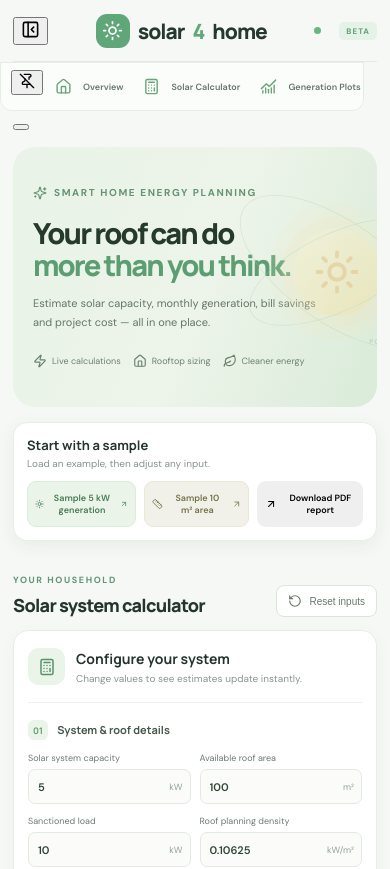
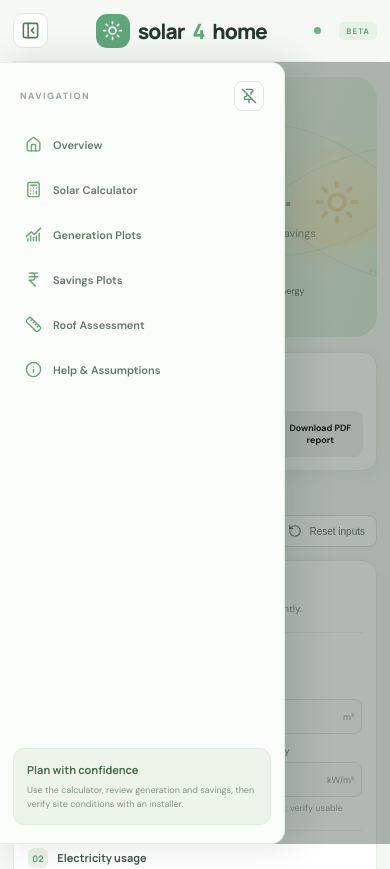
Before and after one commit to puneetnarayan/solar4home, a React (Vite) app: page / in a window 390 px wide. Shown: the top 869 px of the page. Built offline with nearby package versions, Linux system fonts and the light colour scheme.

Commit message:
Style collapsible pinned sidebar navigation

```diff
--- a/src/styles.css
+++ b/src/styles.css
@@ -17,3 +17,39 @@
 #overview,#calculator,#generation,#savings,#roof,#help{scroll-margin-top:20px}
 @media(max-width:900px){.shell{padding:0 20px}.sidebar{position:sticky;top:0;left:auto;width:100%;height:auto;bottom:auto;z-index:30;flex-direction:row;overflow-x:auto;padding:8px 5px;border:1px solid #e5ece4;border-radius:0 0 12px 12px;gap:4px}.side-label,.side-tip{display:none}.sidebar>a{white-space:nowrap;padding:9px 10px;font-size:10px}.plot-grid{grid-template-columns:1fr}}
 @media(max-width:600px){.shell{padding:0 13px}.sidebar{margin:0 -13px;padding:7px 10px}.sidebar>a{font-size:9px;padding:8px}.plot-grid{gap:10px}}
+
+
+/* Collapsible, pinnable sidebar navigation */
+.shell.sidebar-open{padding-left:250px!important;padding-right:34px!important}
+.shell.sidebar-closed{padding-left:34px!important;padding-right:34px!important}
+.topbar{position:relative;gap:14px}
+.hamburger{width:38px;height:38px;flex:0 0 38px;display:grid;place-items:center;border:1px solid #dfe9df;background:#fff;color:#527d5c;border-radius:10px;cursor:pointer;transition:.18s}
+.hamburger:hover,.pin-button:hover{background:#eaf4e9}
+.sidebar{top:76px!important;left:max(0px,calc((100vw - 1440px)/2))!important;width:205px!important;bottom:0!important;height:auto!important;z-index:40!important;padding:20px 13px!important;border-radius:0!important;overflow-y:auto;transition:transform .22s ease,opacity .22s ease!important;box-shadow:8px 0 24px #3046320b}
+.sidebar.is-open{transform:translateX(0);opacity:1;pointer-events:auto}
+.sidebar.is-closed{transform:translateX(-105%);opacity:0;pointer-events:none}
+.sidebar-head{display:flex;align-items:center;justify-content:space-between;padding:0 7px 9px}
+.sidebar-head .side-label{padding:0}
+.pin-button{width:30px;height:30px;display:grid;place-items:center;border:1px solid #dfe9df;background:#fff;color:#5b9168;border-radius:8px;cursor:pointer}
+.sidebar.sidebar-pinned .pin-button{background:#e5f2e7;border-color:#cfe4d2}
+.sidebar>a{min-height:41px}
+.sidebar-scrim{display:none}
+#overview,#calculator,#generation,#savings,#roof,#help{scroll-margin-top:92px}
+.savings-panel{margin-top:14px}
+.savings-chart{height:205px}
+@media(max-width:900px){
+ .shell.sidebar-open,.shell.sidebar-closed{padding:0 20px!important}
+ .sidebar{position:fixed!important;top:62px!important;left:0!important;bottom:0!important;width:min(285px,84vw)!important;height:auto!important;flex-direction:column!important;overflow-y:auto!important;overflow-x:hidden!important;border:1px solid #e5ece4!important;border-left:0!important;border-radius:0 14px 14px 0!important;padding:18px 13px!important;background:#fbfdfb!important;box-shadow:12px 0 35px #203b2925!important}
+ .sidebar>a{white-space:normal!important;padding:11px 12px!important;font-size:11px!important}
+ .sidebar .side-label{display:block!important}
+ .sidebar .side-tip{display:flex!important}
+ .sidebar-scrim.visible{display:block;position:fixed;inset:62px 0 0;z-index:35;border:0;background:#17291d55;cursor:pointer}
+ .sidebar-scrim:not(.visible){display:none}
+}
+@media(max-width:600px){
+ .shell.sidebar-open,.shell.sidebar-closed{padding:0 13px!important}
+ .sidebar{margin:0!important}
+ .topbar{gap:9px}
+ .hamburger{width:35px;height:35px;flex-basis:35px}
+ .savings-chart{height:180px}
+}
```
